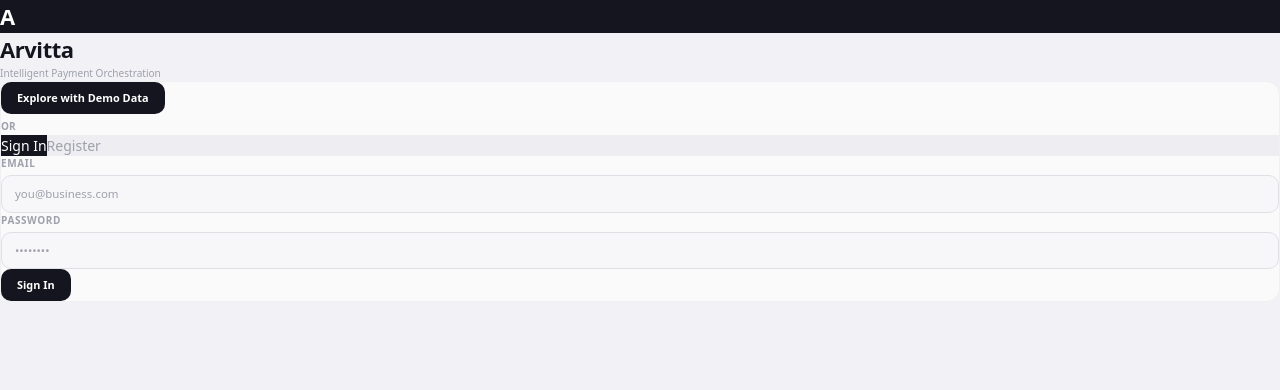
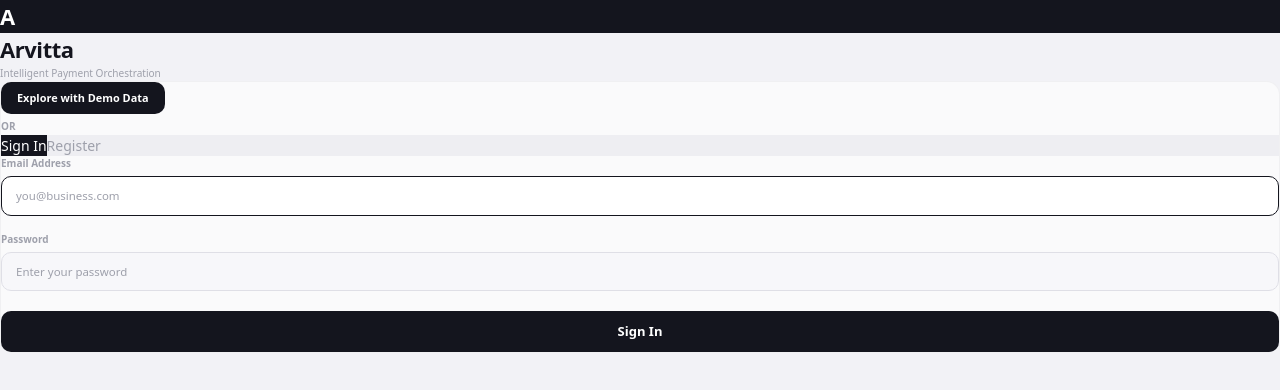
Before and after one commit to Rishabh01487/Project-Arvitta, a Next.js app: page / in a window 1280 px wide. Shown: the top 390 px of the page. Built offline with nearby package versions, Linux system fonts and the light colour scheme.

Commit message:
refactor: replace inline auth forms with AuthLogin and AuthRegister imports

```diff
--- a/src/app/page.tsx
+++ b/src/app/page.tsx
@@ -3,6 +3,8 @@
 import { useState } from 'react'
 import { useAuth } from './providers'
 import { AppShell } from './components/AppShell'
+import { AuthLogin } from './components/AuthLogin'
+import { AuthRegister } from './components/AuthRegister'
 
 export default function HomePage() {
   const { business, isLoading } = useAuth()
@@ -81,86 +83,9 @@ function AuthPage() {
             ))}
           </div>
 
-          {isLogin ? <LoginForm /> : <RegisterForm onSwitch={() => setIsLogin(true)} />}
+          {isLogin ? <AuthLogin /> : <AuthRegister onSwitch={() => setIsLogin(true)} />}
         </div>
       </div>
     </div>
   )
 }
-
-function LoginForm() {
-  const { login } = useAuth()
-  const [email, setEmail] = useState('')
-  const [password, setPassword] = useState('')
-  const [error, setError] = useState('')
-  const [loading, setLoading] = useState(false)
-
-  const handleSubmit = async (e: React.FormEvent) => {
-    e.preventDefault()
-    setError(''); setLoading(true)
-    const res = await login(email, password)
-    if (!res.success) setError(res.error || 'Login failed')
-    setLoading(false)
-  }
-
-  return (
-    <form onSubmit={handleSubmit} className="flex flex-col gap-3">
-      {error && <div className="p-2.5 rounded-lg text-xs font-semibold" style={{ background: 'var(--color-av-danger-bg)', color: 'var(--color-av-danger)' }}>{error}</div>}
-      <div>
-        <div style={{ fontSize: 10, fontWeight: 600, textTransform: 'uppercase', letterSpacing: '0.06em', color: 'var(--color-av-text-muted)', marginBottom: 4 }}>Email</div>
-        <input type="email" className="av-input" placeholder="you@business.com" value={email} onChange={e => setEmail(e.target.value)} required />
-      </div>
-      <div>
-        <div style={{ fontSize: 10, fontWeight: 600, textTransform: 'uppercase', letterSpacing: '0.06em', color: 'var(--color-av-text-muted)', marginBottom: 4 }}>Password</div>
-        <input type="password" className="av-input" placeholder="••••••••" value={password} onChange={e => setPassword(e.target.value)} required />
-      </div>
-      <button type="submit" className="av-btn av-btn-primary w-full py-2.5 mt-1" disabled={loading}>
-        {loading ? <><div className="spinner"></div> Signing in...</> : 'Sign In'}
-      </button>
-    </form>
-  )
-}
-
-function RegisterForm({ onSwitch }: { onSwitch: () => void }) {
-  const { register } = useAuth()
-  const [form, setForm] = useState({ name: '', ownerName: '', email: '', phone: '', password: '', pin: '', address: '', gstin: '' })
-  const [error, setError] = useState('')
-  const [loading, setLoading] = useState(false)
-  const set = (k: string, v: string) => setForm(f => ({ ...f, [k]: v }))
-
-  const handleSubmit = async (e: React.FormEvent) => {
-    e.preventDefault()
-    setError('')
-    if (form.pin.length !== 4 || !/^\d{4}$/.test(form.pin)) { setError('PIN must be 4 digits'); return }
-    setLoading(true)
-    const res = await register(form)
-    if (!res.success) setError(res.error || 'Registration failed')
-    setLoading(false)
-  }
-
-  return (
-    <form onSubmit={handleSubmit} className="flex flex-col gap-3">
-      {error && <div className="p-2.5 rounded-lg text-xs font-semibold" style={{ background: 'var(--color-av-danger-bg)', color: 'var(--color-av-danger)' }}>{error}</div>}
-      <div style={{ display: 'grid', gridTemplateColumns: '1fr 1fr', gap: 8 }}>
-        <div><div style={{ fontSize: 10, fontWeight: 600, textTransform: 'uppercase', letterSpacing: '0.06em', color: 'var(--color-av-text-muted)', marginBottom: 4 }}>Business</div><input className="av-input" style={{ padding: '6px 10px', fontSize: 12 }} placeholder="Name" value={form.name} onChange={e => set('name', e.target.value)} required /></div>
-        <div><div style={{ fontSize: 10, fontWeight: 600, textTransform: 'uppercase', letterSpacing: '0.06em', color: 'var(--color-av-text-muted)', marginBottom: 4 }}>Owner</div><input className="av-input" style={{ padding: '6px 10px', fontSize: 12 }} placeholder="Name" value={form.ownerName} onChange={e => set('ownerName', e.target.value)} required /></div>
-      </div>
-      <div style={{ display: 'grid', gridTemplateColumns: '1fr 1fr', gap: 8 }}>
-        <div><div style={{ fontSize: 10, fontWeight: 600, textTransform: 'uppercase', letterSpacing: '0.06em', color: 'var(--color-av-text-muted)', marginBottom: 4 }}>Email</div><input type="email" className="av-input" style={{ padding: '6px 10px', fontSize: 12 }} placeholder="you@biz.com" value={form.email} onChange={e => set('email', e.target.value)} required /></div>
-        <div><div style={{ fontSize: 10, fontWeight: 600, textTransform: 'uppercase', letterSpacing: '0.06em', color: 'var(--color-av-text-muted)', marginBottom: 4 }}>Phone</div><input className="av-input" style={{ padding: '6px 10px', fontSize: 12 }} placeholder="9876543210" value={form.phone} onChange={e => set('phone', e.target.value)} required /></div>
-      </div>
-      <div><div style={{ fontSize: 10, fontWeight: 600, textTransform: 'uppercase', letterSpacing: '0.06em', color: 'var(--color-av-text-muted)', marginBottom: 4 }}>Address</div><input className="av-input" style={{ padding: '6px 10px', fontSize: 12 }} placeholder="MIDC, Pune" value={form.address} onChange={e => set('address', e.target.value)} required /></div>
-      <div style={{ display: 'grid', gridTemplateColumns: '1fr 1fr 1fr', gap: 8 }}>
-        <div><div style={{ fontSize: 10, fontWeight: 600, textTransform: 'uppercase', letterSpacing: '0.06em', color: 'var(--color-av-text-muted)', marginBottom: 4 }}>Password</div><input type="password" className="av-input" style={{ padding: '6px 10px', fontSize: 12 }} placeholder="•••••" value={form.password} onChange={e => set('password', e.target.value)} required /></div>
-        <div><div style={{ fontSize: 10, fontWeight: 600, textTransform: 'uppercase', letterSpacing: '0.06em', color: 'var(--color-av-text-muted)', marginBottom: 4 }}>PIN</div><input className="av-input" style={{ padding: '6px 10px', fontSize: 12 }} placeholder="1234" maxLength={4} value={form.pin} onChange={e => set('pin', e.target.value.replace(/\D/g, ''))} required /></div>
-        <div><div style={{ fontSize: 10, fontWeight: 600, textTransform: 'uppercase', letterSpacing: '0.06em', color: 'var(--color-av-text-muted)', marginBottom: 4 }}>GSTIN</div><input className="av-input" style={{ padding: '6px 10px', fontSize: 12 }} placeholder="Optional" value={form.gstin} onChange={e => set('gstin', e.target.value)} /></div>
-      </div>
-      <button type="submit" className="av-btn av-btn-primary w-full py-2.5 mt-1" disabled={loading}>
-        {loading ? <><div className="spinner"></div> Creating...</> : 'Create Account'}
-      </button>
-      <p className="text-center" style={{ fontSize: 12, color: 'var(--color-av-text-secondary)' }}>
-        Already have an account? <button type="button" onClick={onSwitch} style={{ color: 'var(--color-av-accent)', fontWeight: 700 }}>Sign In</button>
-      </p>
-    </form>
-  )
-}
```
